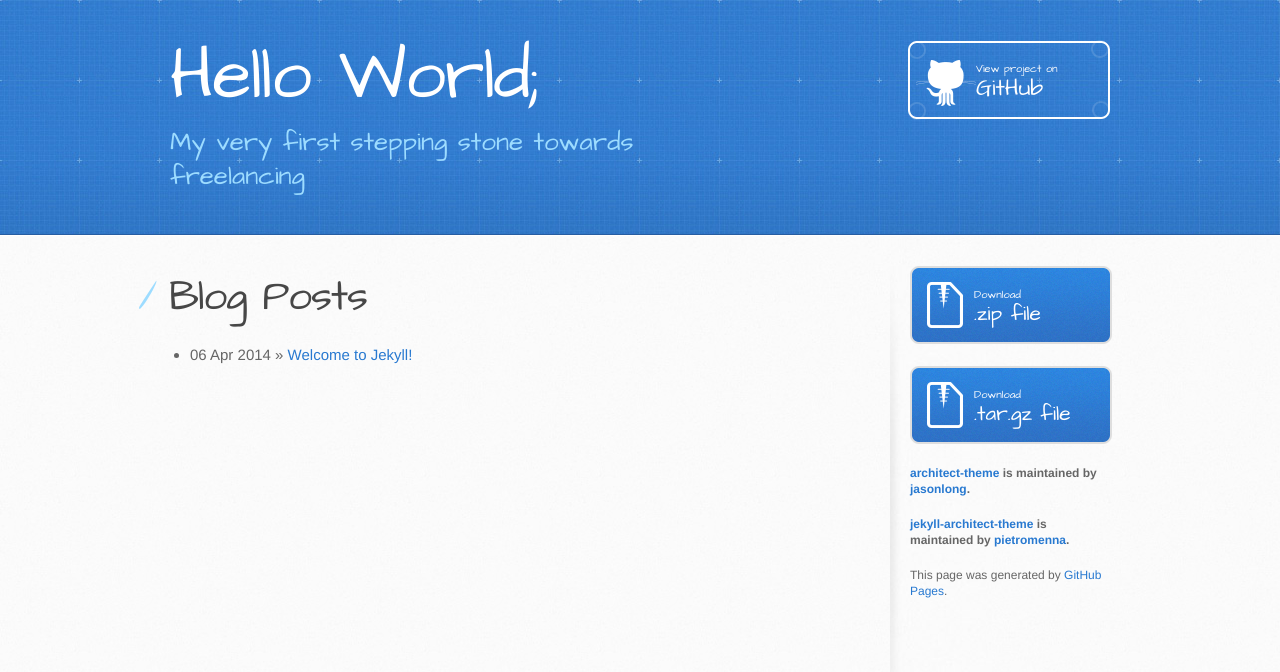
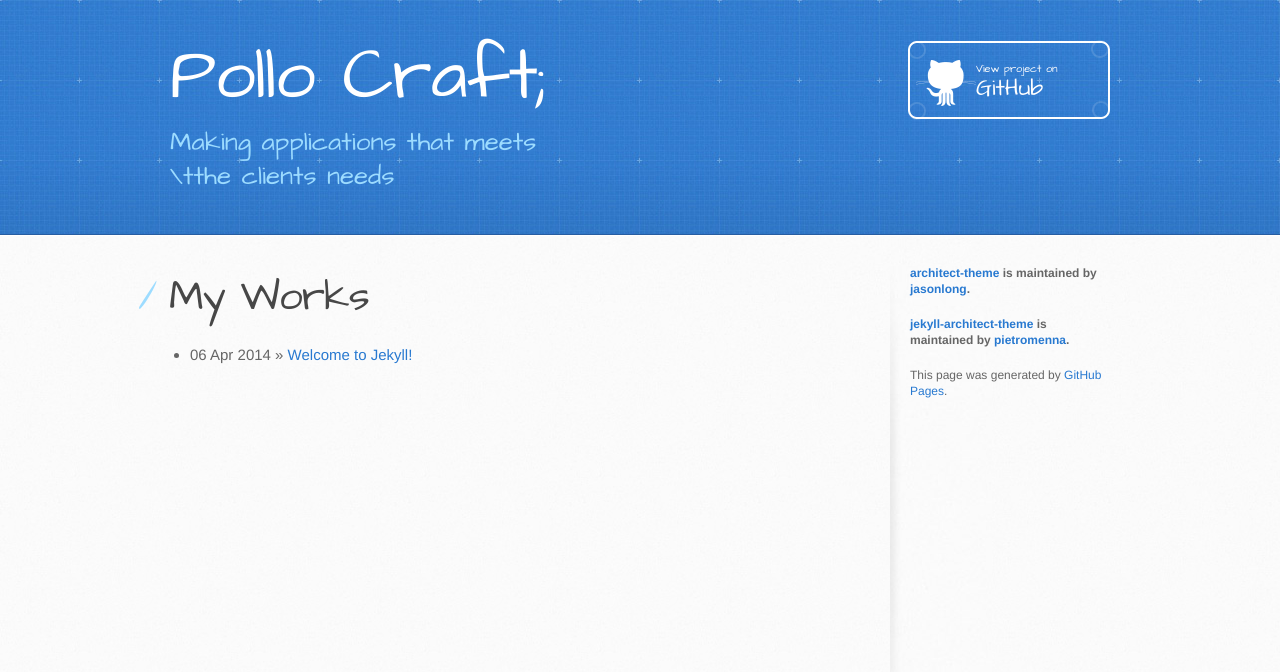
Before and after one commit to ecgrepollo/ecgrepollo.github.io, a Jekyll site: the page built from index.html, in a window 1280 px wide. Shown: the top 672 px of the page. Built offline with Jekyll 4.4.1, drawn with Linux system fonts in a browser that asks for light colours.

Commit message:
changed title, headers, info

```diff
--- a/_config.yml
+++ b/_config.yml
@@ -1,5 +1,5 @@
 # Setup
-name:         Hello World;
+name:         Pollo Craft;
 tagline:      A responsive theme for your project on GitHub Pages
 baseurl:      ""
 locale:       "en"
--- a/_layouts/default.html
+++ b/_layouts/default.html
@@ -20,8 +20,8 @@
     <header>
       <div class="inner">
         <h1> {{ site.name }} </h1>
-        <h2>My very first stepping stone towards freelancing</h2>
-        <a href="https://github.com/pietromenna/jekyll-architect-theme" class="button"><small>View project on</small> GitHub</a>
+        <h2>Making applications that meets<br>\tthe clients needs</h2>
+        <a href="https://github.com/ecgrepollo/ecgrepollo.github.io.git" class="button"><small>View project on</small> GitHub</a>
       </div>
     </header>
 
@@ -34,15 +34,6 @@
         </section>
 
         <aside id="sidebar">
-          <a href="https://github.com/pietromenna/jekyll-architect-theme/archive/master.zip" class="button">
-            <small>Download</small>
-            .zip file
-          </a>
-          <a href="https://github.com/pietromenna/jekyll-architect-theme/archive/master.tar.gz" class="button">
-            <small>Download</small>
-            .tar.gz file
-          </a>
-
           <p class="repo-owner"><a href="https://github.com/jasonlong/architect-theme">architect-theme</a> is maintained by <a href="https://github.com/jasonlong">jasonlong</a>.</p>
 
           <p class="repo-owner"><a href="https://github.com/pietromenna/jekyll-architect-theme">jekyll-architect-theme</a> is maintained by <a href="https://github.com/pietromenna">pietromenna</a>.</p>
--- a/index.html
+++ b/index.html
@@ -1,10 +1,10 @@
 ---
 layout: default
-title: Architect Theme by Jason Long
+title: Pollo Craft
 ---
 
 <div id="home">
-  <h1>Blog Posts</h1>
+  <h1>My Works</h1>
   <ul class="posts">
     {% for post in site.posts %}
       <li><span>{{ post.date | date_to_string }}</span> &raquo; <a href="{{ site.baseurl }}{{ post.url }}">{{ post.title }}</a></li>
```
